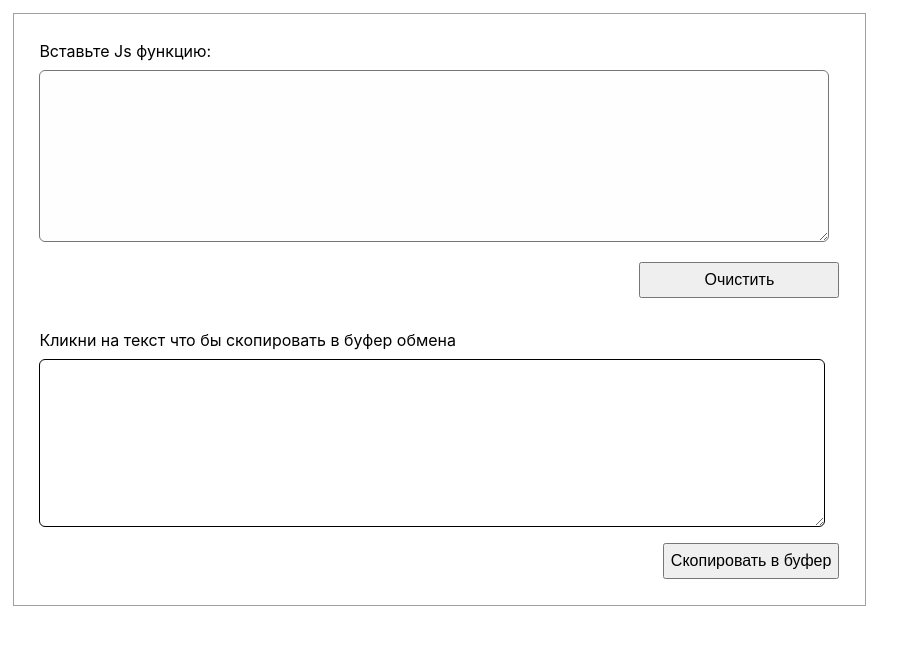
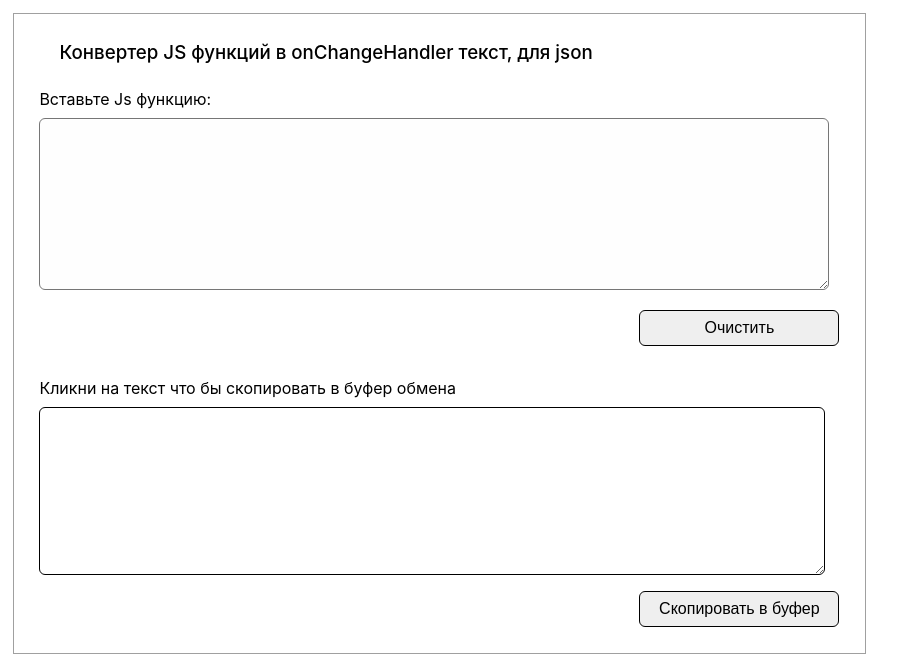
Before and after one commit to r616on/otherFn, a React (Create React App) app: page / in a window 1280 px wide. Shown: the top 666 px of the page, without its empty margins (0-916 px from the left). Built offline with nearby package versions, Linux system fonts and the light colour scheme.

Commit message:
css_modif

```diff
--- a/src/Component/FuncToJsone/ComponentFuncToJsone.css
+++ b/src/Component/FuncToJsone/ComponentFuncToJsone.css
@@ -5,6 +5,12 @@
   border: 1px solid rgba(0, 0, 0, 0.374);
   font-size: 16px;
   line-height: 1.5;
+}
+.title {
+  margin-top: 0;
+  margin-bottom: 20px;
+  margin-left: 20px;
+  font-weight: 500;
 }
 .textarea-row {
   display: flex;
@@ -24,10 +30,13 @@
   height: 36px;
   align-self: end;
   font-size: 16px;
+  border-radius: 6px;
+  border: 1px solid black;
 }
 .Text {
   border-radius: 6px;
   padding: 1%;
+
   border: 1px solid black;
   min-height: 150px;
   width: 96%;
@@ -53,6 +62,9 @@
   color: green;
 }
 .Bottom {
+  width: 200px;
   height: 36px;
   font-size: 16px;
+  border: 1px solid black;
+  border-radius: 6px;
 }
--- a/src/Component/FuncToJsone/ComponentFuncToJsone.js
+++ b/src/Component/FuncToJsone/ComponentFuncToJsone.js
@@ -35,6 +35,9 @@ function ComponentFuncToJsone() {
   };
   return (
     <div className="ComponentFuncToJsone">
+      <h3 className="title">
+        Конвертер JS функций в onChangeHandler текст, для json
+      </h3>
       <div onDoubleClick={handlerCline} className="textarea-row">
         <div className="textarea-tooltip">Вставьте Js функцию: </div>
         <textarea
```
